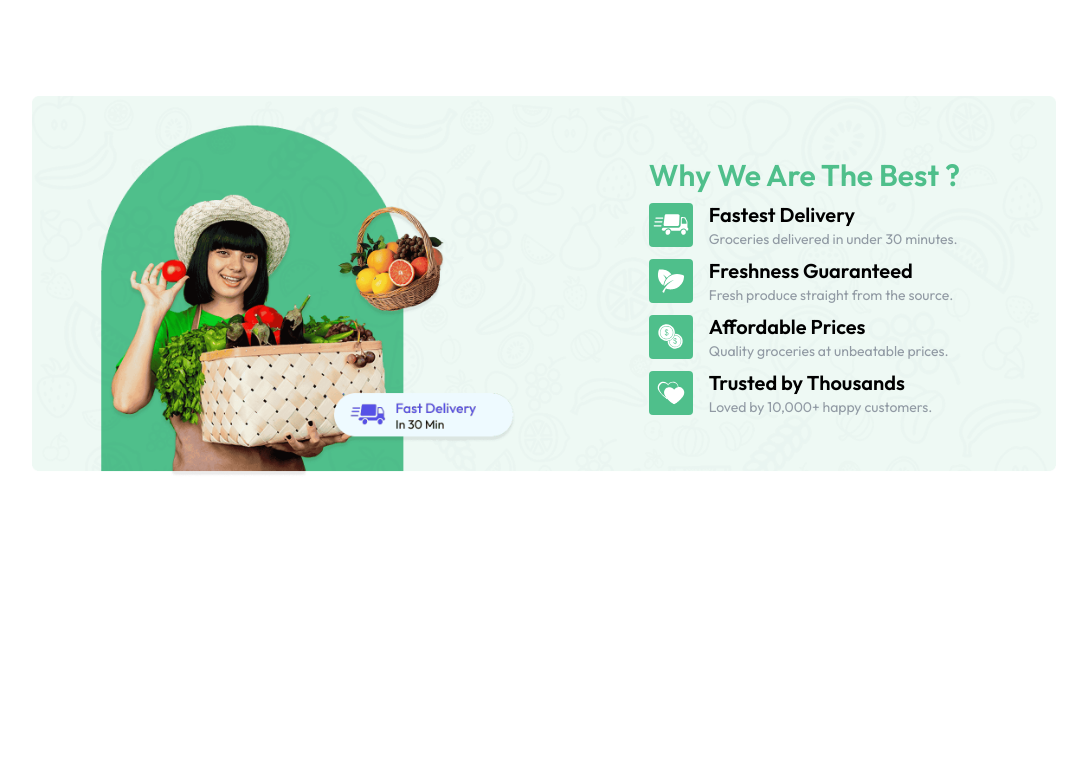
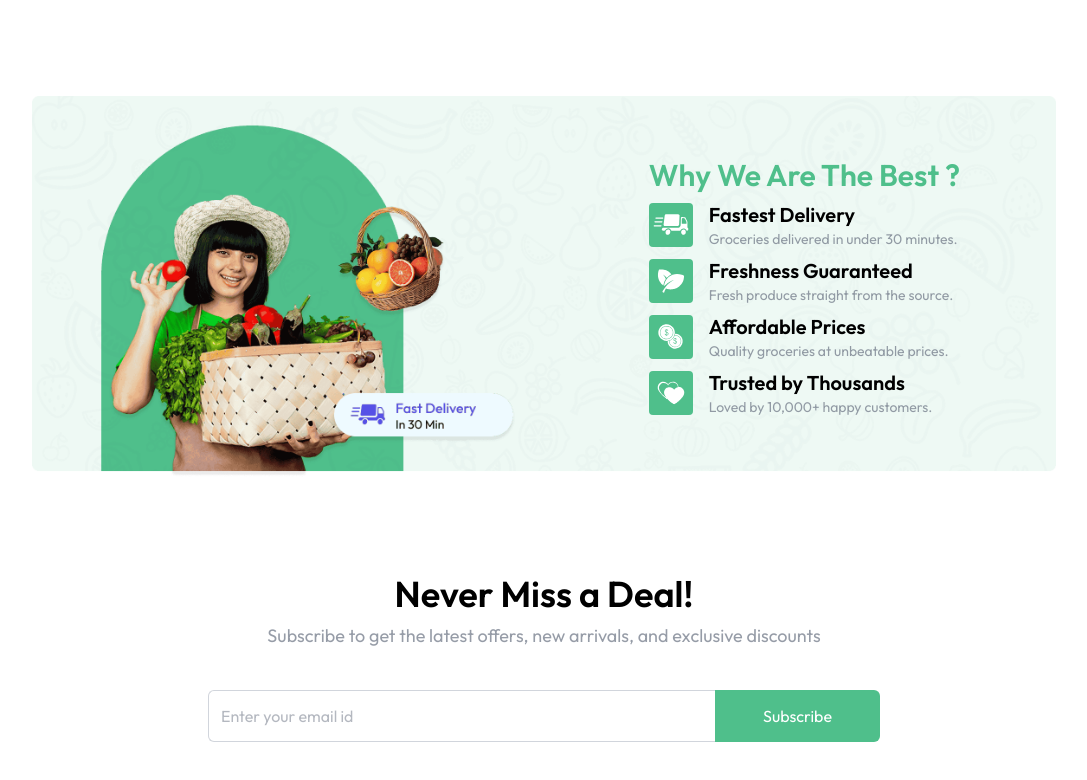
Before and after one commit to huytdn/E-Commerce-App-, a React (Vite) app in the folder greencart/: page / in a window 1280 px wide. Shown: the part 1282-2062 px from the top of the page, without its empty margins (96-1183 px from the left). Before the commit the page ends 1760 px from the top, so only its background shows below. Built offline with nearby package versions, Linux system fonts and the light colour scheme.

Commit message:
newsletter

```diff
--- /dev/null
+++ b/greencart/src/components/NewsLetter.jsx
@@ -0,0 +1,29 @@
+import React from "react";
+
+const NewsLetter = () => {
+  return (
+    <div className="flex flex-col items-center justify-center text-center space-y-2 mt-24 pb-14">
+      <h1 className="md:text-4xl text-2xl font-semibold">Never Miss a Deal!</h1>
+      <p className="md:text-lg text-gray-500/70 pb-8">
+        Subscribe to get the latest offers, new arrivals, and exclusive
+        discounts
+      </p>
+      <form className="flex items-center justify-between max-w-2xl w-full md:h-13 h-12">
+        <input
+          className="border border-gray-300 rounded-md h-full border-r-0 outline-none w-full rounded-r-none px-3 text-gray-500"
+          type="text"
+          placeholder="Enter your email id"
+          required
+        />
+        <button
+          type="submit"
+          className="md:px-12 px-8 h-full text-white bg-primary hover:bg-primary-dull transition-all cursor-pointer rounded-md rounded-l-none"
+        >
+          Subscribe
+        </button>
+      </form>
+    </div>
+  );
+};
+
+export default NewsLetter;
--- a/greencart/src/pages/Home.jsx
+++ b/greencart/src/pages/Home.jsx
@@ -3,6 +3,7 @@
 import Categories from "../components/Categories";
 import BestSeller from "../components/BestSeller";
 import BottomBanner from "../components/BottomBanner";
+import NewsLetter from "../components/NewsLetter";
 
 const Home = () => {
   return (
@@ -11,6 +12,7 @@
       <Categories />
       <BestSeller />
       <BottomBanner />
+      <NewsLetter />
     </div>
   );
 };
```
